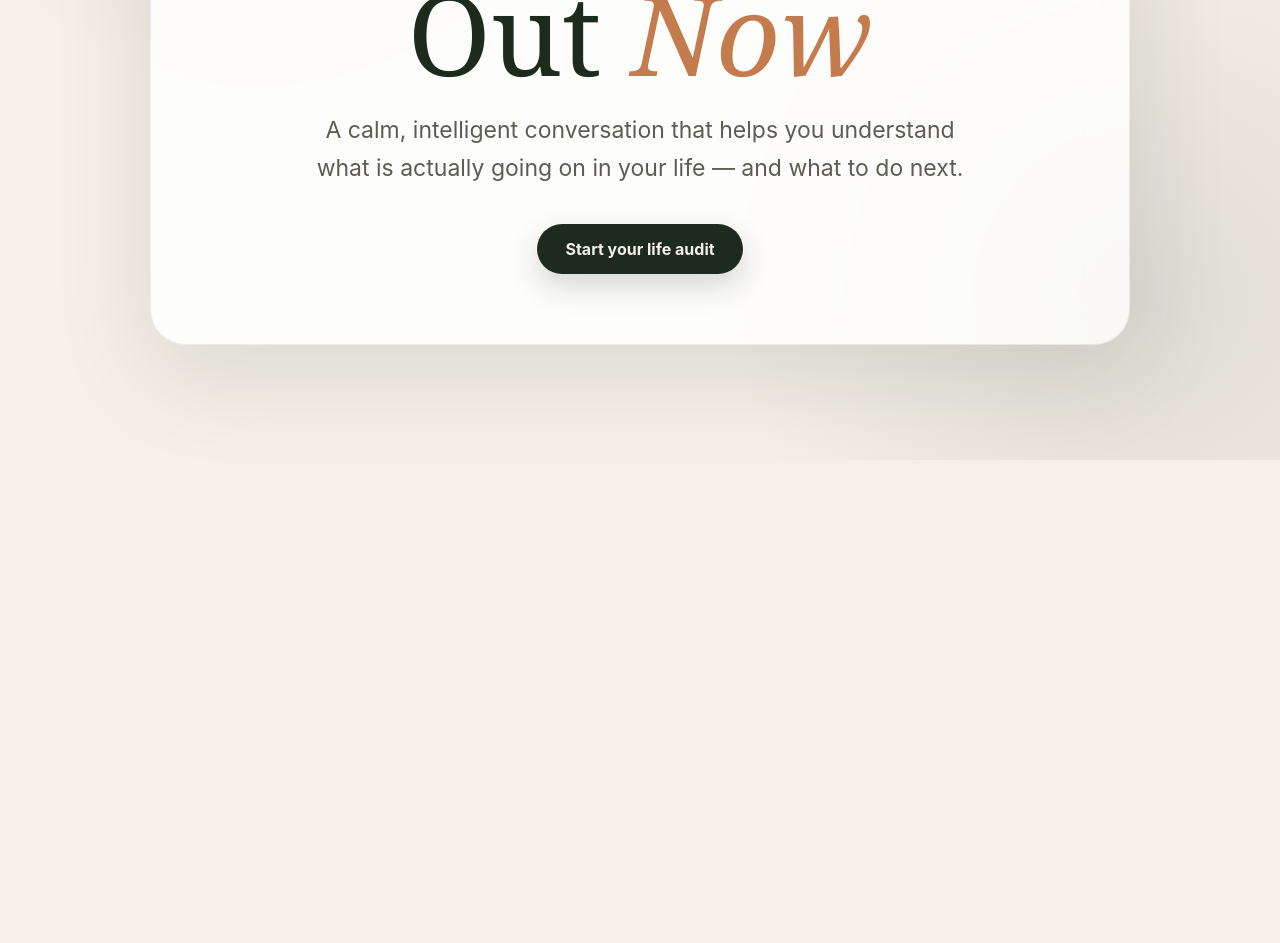
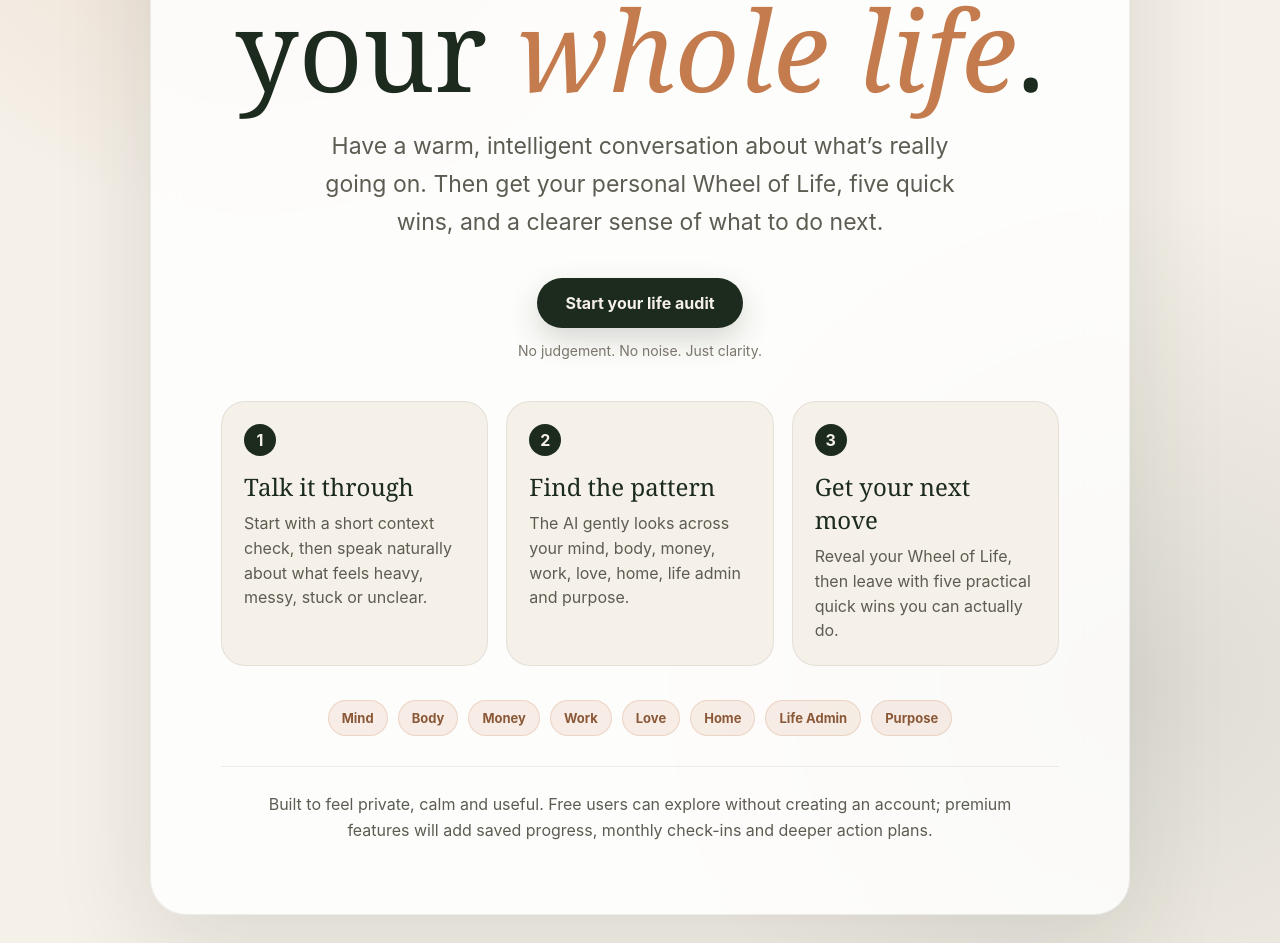
Before and after one commit to Richmasters/sort-my-life-out-now, a React (Vite) app: page / in a window 1280 px wide. Shown: the part 340-1283 px from the top of the page. Before the commit the page ends 800 px from the top, so only its background shows below. Built offline with nearby package versions, Linux system fonts and the light colour scheme.

Commit message:
Replace radar chart with segmented Wheel of Life

```diff
--- a/src/App.css
+++ b/src/App.css
@@ -532,3 +532,53 @@ textarea:disabled {
     grid-template-columns: 1fr;
   }
 }
+.segmented-wheel .wheel-zone {
+  cursor: pointer;
+}
+
+.wheel-slice-bg {
+  fill: rgba(28, 43, 30, 0.055);
+  stroke: #f5f0e8;
+  stroke-width: 3;
+  transition: fill 180ms ease, transform 180ms ease;
+}
+
+.wheel-slice-fill {
+  opacity: 0.72;
+  stroke: #f5f0e8;
+  stroke-width: 3;
+  transition: opacity 180ms ease, transform 180ms ease;
+  animation: wheelReveal 700ms ease both;
+}
+
+.wheel-slice-fill.active {
+  opacity: 0.95;
+}
+
+.wheel-slice-bg.active {
+  fill: rgba(28, 43, 30, 0.095);
+}
+
+.wheel-score-inside {
+  font-size: 15px;
+  font-weight: 900;
+  fill: white;
+  pointer-events: none;
+  paint-order: stroke;
+  stroke: rgba(28, 43, 30, 0.45);
+  stroke-width: 2px;
+}
+
+.segmented-wheel .wheel-label {
+  font-size: 10px;
+}
+
+@media (max-width: 700px) {
+  .segmented-wheel .wheel-label {
+    font-size: 8px;
+  }
+
+  .wheel-score-inside {
+    font-size: 12px;
+  }
+}
--- a/src/App.tsx
+++ b/src/App.tsx
@@ -20,6 +20,34 @@ type Result = {
   scores: Record<string, number>;
   quickWins: string[];
 };
+
+type Zone = {
+  label: string;
+  icon: string;
+  color: string;
+};
+
+const lifeAreas = [
+  "Mind",
+  "Body",
+  "Money",
+  "Work",
+  "Love",
+  "Home",
+  "Life Admin",
+  "Purpose",
+];
+
+const zones: Zone[] = [
+  { label: "Mind", icon: "🧠", color: "#8B5CF6" },
+  { label: "Body", icon: "💪", color: "#16A34A" },
+  { label: "Money", icon: "💰", color: "#D97706" },
+  { label: "Work", icon: "💼", color: "#2563EB" },
+  { label: "Love", icon: "❤️", color: "#E11D48" },
+  { label: "Home", icon: "🏠", color: "#0D9488" },
+  { label: "Life Admin", icon: "🗂️", color: "#7C3AED" },
+  { label: "Purpose", icon: "🌟", color: "#C47C4E" },
+];
 
 const fallbackResult: Result = {
   scores: {
@@ -77,7 +105,7 @@ Current feeling: ${onboarding.currentFeeling}
 Biggest pressure area: ${onboarding.pressureArea}
 What they want help with: ${onboarding.helpWanted || "Not given"}
 
-Use this context naturally. Do not list it back mechanically.
+Use this naturally. Do not list it back mechanically.
     `.trim();
   }
 
@@ -166,21 +194,68 @@ Use this context naturally. Do not list it back mechanically.
   return (
     <main className="app">
       {step === "landing" && (
-        <section className="card hero">
-          <p className="eyebrow">Your Life Audit</p>
+        <section className="card hero landing-card">
+          <p className="eyebrow">Sort My Life Out Now</p>
 
           <h1>
-            Sort My Life Out <em>Now</em>
+            A calmer way to understand your <em>whole life</em>.
           </h1>
 
           <p className="intro">
-            A calm, intelligent conversation that helps you understand what is
-            actually going on in your life — and what to do next.
+            Have a warm, intelligent conversation about what’s really going on.
+            Then get your personal Wheel of Life, five quick wins, and a clearer
+            sense of what to do next.
           </p>
 
-          <button onClick={() => setStep("onboarding")}>
-            Start your life audit
-          </button>
+          <div className="hero-actions">
+            <button onClick={() => setStep("onboarding")}>
+              Start your life audit
+            </button>
+            <span>No judgement. No noise. Just clarity.</span>
+          </div>
+
+          <div className="landing-panels">
+            <div>
+              <strong>1</strong>
+              <h3>Talk it through</h3>
+              <p>
+                Start with a short context check, then speak naturally about
+                what feels heavy, messy, stuck or unclear.
+              </p>
+            </div>
+
+            <div>
+              <strong>2</strong>
+              <h3>Find the pattern</h3>
+              <p>
+                The AI gently looks across your mind, body, money, work, love,
+                home, life admin and purpose.
+              </p>
+            </div>
+
+            <div>
+              <strong>3</strong>
+              <h3>Get your next move</h3>
+              <p>
+                Reveal your Wheel of Life, then leave with five practical quick
+                wins you can actually do.
+              </p>
+            </div>
+          </div>
+
+          <div className="life-area-strip">
+            {lifeAreas.map((area) => (
+              <span key={area}>{area}</span>
+            ))}
+          </div>
+
+          <div className="trust-note">
+            <p>
+              Built to feel private, calm and useful. Free users can explore
+              without creating an account; premium features will add saved
+              progress, monthly check-ins and deeper action plans.
+            </p>
+          </div>
         </section>
       )}
 
@@ -382,64 +457,96 @@ Use this context naturally. Do not list it back mechanically.
   );
 }
 
+function polarToCartesian(
+  centerX: number,
+  centerY: number,
+  radius: number,
+  angleInDegrees: number
+) {
+  const angleInRadians = (angleInDegrees * Math.PI) / 180;
+
+  return {
+    x: centerX + radius * Math.cos(angleInRadians),
+    y: centerY + radius * Math.sin(angleInRadians),
+  };
+}
+
+function describeSegment(
+  center: number,
+  innerRadius: number,
+  outerRadius: number,
+  startAngle: number,
+  endAngle: number
+) {
+  const outerStart = polarToCartesian(center, center, outerRadius, startAngle);
+  const outerEnd = polarToCartesian(center, center, outerRadius, endAngle);
+  const innerEnd = polarToCartesian(center, center, innerRadius, endAngle);
+  const innerStart = polarToCartesian(center, center, innerRadius, startAngle);
+
+  const largeArcFlag = endAngle - startAngle <= 180 ? "0" : "1";
+
+  return [
+    `M ${outerStart.x} ${outerStart.y}`,
+    `A ${outerRadius} ${outerRadius} 0 ${largeArcFlag} 1 ${outerEnd.x} ${outerEnd.y}`,
+    `L ${innerEnd.x} ${innerEnd.y}`,
+    `A ${innerRadius} ${innerRadius} 0 ${largeArcFlag} 0 ${innerStart.x} ${innerStart.y}`,
+    "Z",
+  ].join(" ");
+}
+
 function LifeWheel({ scores }: { scores: Record<string, number> }) {
   const [activeZone, setActiveZone] = useState("Mind");
 
-  const zones = [
-    { label: "Mind", icon: "🧠", color: "#8B5CF6" },
-    { label: "Body", icon: "💪", color: "#16A34A" },
-    { label: "Money", icon: "💰", color: "#D97706" },
-    { label: "Work", icon: "💼", color: "#2563EB" },
-    { label: "Love", icon: "❤️", color: "#E11D48" },
-    { label: "Home", icon: "🏠", color: "#0D9488" },
-    { label: "Life Admin", icon: "🗂️", color: "#7C3AED" },
-    { label: "Purpose", icon: "🌟", color: "#C47C4E" },
-  ];
+  const center = 200;
+  const innerRadius = 42;
+  const maxRadius = 145;
+  const segmentGap = 4;
 
-  const center = 200;
-  const maxRadius = 130;
   const active = zones.find((zone) => zone.label === activeZone) || zones[0];
-  const activeScore = scores[active.label] || 5;
-
-  const points = zones
-    .map((zone, index) => {
-      const score = Math.max(1, Math.min(10, scores[zone.label] || 5));
-      const angle = -90 + index * 45;
-      const radius = (score / 10) * maxRadius;
-      const x = center + radius * Math.cos((angle * Math.PI) / 180);
-      const y = center + radius * Math.sin((angle * Math.PI) / 180);
-      return `${x},${y}`;
-    })
-    .join(" ");
+  const activeScore = Math.max(1, Math.min(10, scores[active.label] || 5));
 
   return (
     <div className="life-wheel-wrap">
-      <svg viewBox="0 0 400 400" className="life-wheel">
+      <svg viewBox="0 0 400 400" className="life-wheel segmented-wheel">
         {[2, 4, 6, 8, 10].map((ring) => (
           <circle
             key={ring}
             cx={center}
             cy={center}
-            r={(ring / 10) * maxRadius}
+            r={innerRadius + ((maxRadius - innerRadius) * ring) / 10}
             className="wheel-ring"
           />
         ))}
 
         {zones.map((zone, index) => {
           const score = Math.max(1, Math.min(10, scores[zone.label] || 5));
-          const angle = -90 + index * 45;
-          const radians = (angle * Math.PI) / 180;
+          const segmentStart = -90 + index * 45 + segmentGap;
+          const segmentEnd = -90 + (index + 1) * 45 - segmentGap;
+          const midAngle = (segmentStart + segmentEnd) / 2;
 
-          const axisX = center + maxRadius * Math.cos(radians);
-          const axisY = center + maxRadius * Math.sin(radians);
+          const scoreRadius =
+            innerRadius + ((maxRadius - innerRadius) * score) / 10;
 
-          const pointX =
-            center + ((score / 10) * maxRadius) * Math.cos(radians);
-          const pointY =
-            center + ((score / 10) * maxRadius) * Math.sin(radians);
+          const backgroundPath = describeSegment(
+            center,
+            innerRadius,
+            maxRadius,
+            segmentStart,
+            segmentEnd
+          );
 
-          const labelX = center + 165 * Math.cos(radians);
-          const labelY = center + 165 * Math.sin(radians);
+          const scorePath = describeSegment(
+            center,
+            innerRadius,
+            scoreRadius,
+            segmentStart,
+            segmentEnd
+          );
+
+          const labelPosition = polarToCartesian(center, center, 174, midAngle);
+          const scorePosition = polarToCartesian(center, center, 102, midAngle);
+
+          const isActive = activeZone === zone.label;
 
           return (
             <g
@@ -447,25 +554,20 @@ function LifeWheel({ scores }: { scores: Record<string, number> }) {
               className="wheel-zone"
               onClick={() => setActiveZone(zone.label)}
             >
-              <line
-                x1={center}
-                y1={center}
-                x2={axisX}
-                y2={axisY}
-                className="wheel-axis"
+              <path
+                d={backgroundPath}
+                className={isActive ? "wheel-slice-bg active" : "wheel-slice-bg"}
               />
 
-              <circle
-                cx={pointX}
-                cy={pointY}
-                r={activeZone === zone.label ? 9 : 6}
+              <path
+                d={scorePath}
                 fill={zone.color}
-                className="wheel-point"
+                className={isActive ? "wheel-slice-fill active" : "wheel-slice-fill"}
               />
 
               <text
-                x={labelX}
-                y={labelY - 8}
+                x={labelPosition.x}
+                y={labelPosition.y - 10}
                 textAnchor="middle"
                 className="wheel-icon"
               >
@@ -473,40 +575,42 @@ function LifeWheel({ scores }: { scores: Record<string, number> }) {
               </text>
 
               <text
-                x={labelX}
-                y={labelY + 13}
+                x={labelPosition.x}
+                y={labelPosition.y + 9}
                 textAnchor="middle"
-                className={
-                  activeZone === zone.label
-                    ? "wheel-label active"
-                    : "wheel-label"
-                }
+                className={isActive ? "wheel-label active" : "wheel-label"}
               >
                 {zone.label}
               </text>
 
               <text
-                x={labelX}
-                y={labelY + 29}
+                x={scorePosition.x}
+                y={scorePosition.y + 4}
                 textAnchor="middle"
-                className="wheel-score"
+                className="wheel-score-inside"
               >
-                {score}/10
+                {score}
               </text>
             </g>
           );
         })}
 
-        <polygon points={points} className="wheel-shape" />
-
-        <circle cx={center} cy={center} r="30" className="wheel-centre" />
+        <circle cx={center} cy={center} r="39" className="wheel-centre" />
         <text
           x={center}
-          y={center + 5}
+          y={center - 3}
           textAnchor="middle"
           className="wheel-centre-text"
         >
-          your life
+          your
+        </text>
+        <text
+          x={center}
+          y={center + 12}
+          textAnchor="middle"
+          className="wheel-centre-text"
+        >
+          life
         </text>
       </svg>
 
@@ -518,8 +622,8 @@ function LifeWheel({ scores }: { scores: Record<string, number> }) {
         </div>
 
         <p>
-          This area is currently scoring {activeScore}/10. Tap another part of
-          the wheel to explore a different life zone.
+          This area is currently scoring {activeScore}/10. Tap any slice of the
+          wheel to explore a different life zone.
         </p>
       </div>
     </div>
```
